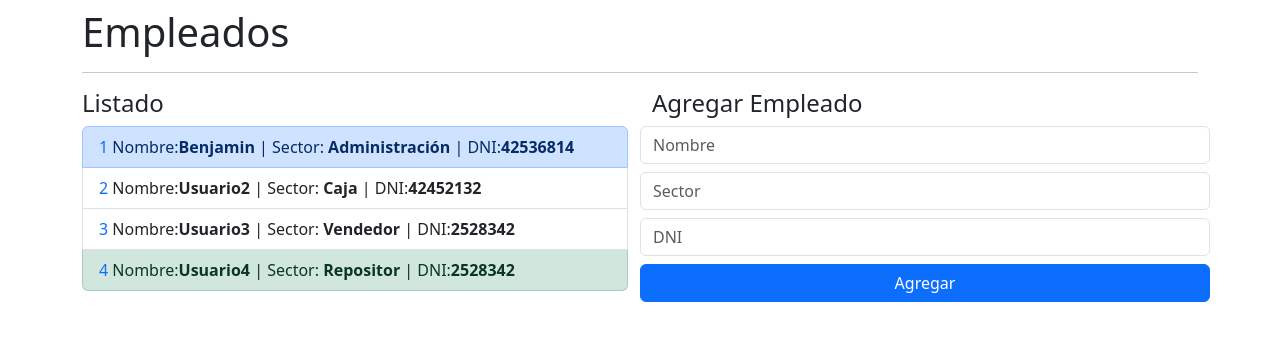
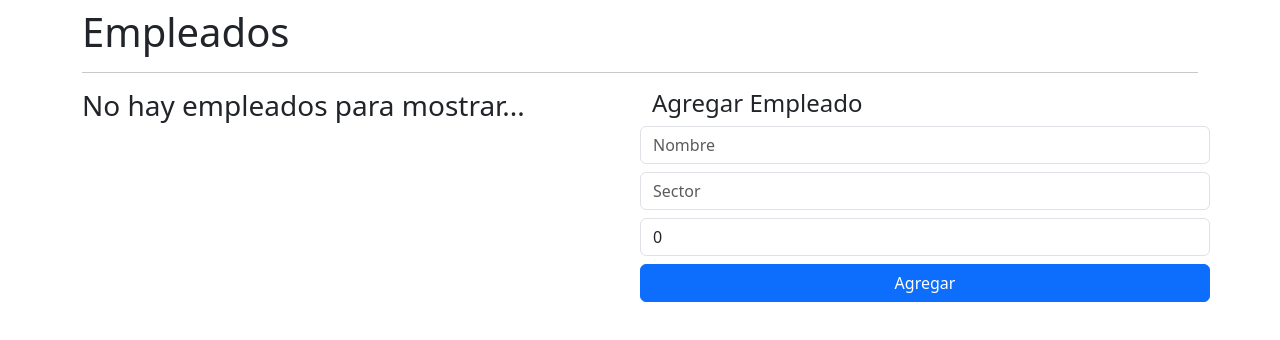
Before and after one commit to bbenjamin99/fh-angular, an Angular app in the folder 02-bases/: page / in a window 1280 px wide. Shown: the top 340 px of the page. Built offline with nearby package versions, Linux system fonts and the light colour scheme.

Commit message:
Finalizada seccion 5 de Angular

```diff
--- a/02-bases/package.json
+++ b/02-bases/package.json
@@ -21,6 +21,7 @@
     "bases": "file:",
     "rxjs": "~7.8.0",
     "tslib": "^2.3.0",
+    "uuid": "^10.0.0",
     "zone.js": "~0.14.3"
   },
   "devDependencies": {
@@ -28,6 +29,7 @@
     "@angular/cli": "^18.1.3",
     "@angular/compiler-cli": "^18.1.0",
     "@types/jasmine": "~5.1.0",
+    "@types/uuid": "^10.0.0",
     "jasmine-core": "~5.1.0",
     "karma": "~6.4.0",
     "karma-chrome-launcher": "~3.2.0",
--- a/02-bases/src/app/employees/components/add-employ/add-employ.component.html
+++ b/02-bases/src/app/employees/components/add-employ/add-employ.component.html
@@ -1,8 +1,11 @@
 <h4>Agregar Empleado</h4>
-<form class="row">
-    <input type="text" class="form-control mb-2" placeholder="Nombre">
-    <input type="text" class="form-control mb-2" placeholder="Sector">
-    <input type="number" class="form-control mb-2" placeholder="DNI">
+<form class="row" (ngSubmit)="emitEmploy()">
+
+    <input type="text" name="nombre"  [(ngModel)]="employ.nombre" class="form-control mb-2" placeholder="Nombre">
+    <input type="text" name="sector"  [(ngModel)]="employ.sector" class="form-control mb-2" placeholder="Sector">
+    <input type="number" name="dni" [(ngModel)]="employ.dni"  class="form-control mb-2" placeholder="DNI">
 
     <button class="btn btn-primary" type="submit">Agregar</button>
+
+    <!-- <pre>{{employ | json}}</pre> -->
 </form>
--- a/02-bases/src/app/employees/components/add-employ/add-employ.component.ts
+++ b/02-bases/src/app/employees/components/add-employ/add-employ.component.ts
@@ -1,4 +1,5 @@
-import { Component } from "@angular/core";
+import { Component, EventEmitter, Output } from "@angular/core";
+import { Employ } from "../../interfaces/employ.interface";
 
 
 
@@ -10,6 +11,22 @@ import { Component } from "@angular/core";
 
 export class AddEmployComponent{
 
+    @Output()
+    public onNewEmploy : EventEmitter<Employ> = new EventEmitter();
+
+    public employ : Employ = {
+        nombre:"",
+        sector: "",
+        dni: 0,
+    }
+
+    emitEmploy():void{
+        if(this.employ.nombre.length === 0) return;
+
+        this.onNewEmploy.emit(this.employ);
+
+        this.employ = {nombre: '', sector: '', dni:0}
+    }
 
 
 }
--- a/02-bases/src/app/employees/components/list/list-employees.component.html
+++ b/02-bases/src/app/employees/components/list/list-employees.component.html
@@ -1,19 +1,30 @@
-<h4>Listado</h4>
+
+    <h3 *ngIf="listEmployees.length == 0 ; else employs" >No hay empleados para mostrar...</h3>
+  <ng-template #employs>
+    <h4>Listado de empleados</h4>
 
     <ul class="list-group">
+
 
         <li *ngFor="let employ of listEmployees;
         let i = index;
         let isLast = last;
         let isFirst = first"
-        class="list-group-item"
+        class="list-group-item d-flex justify-content-between align-items-center"
         [ngClass]="{ 'list-group-item-success' : isLast,'list-group-item-primary' : isFirst }">
+
+        <div>
 
          <span class="text-primary">{{i + 1 }}</span>
        <span> Nombre:</span> <Strong>{{employ.nombre}} </Strong> |
        <span> Sector: </span> <Strong>{{employ.sector}} </Strong> |
        <span>DNI:</span><Strong>{{employ.dni}}</Strong>
 
+      </div>
+
+       <button class="btn btn-danger flex justify-between" (click)="deleteEmployById(employ.id)">X</button>
+
       </li>
+    </ul>
 
-    </ul>
+  </ng-template>
--- a/02-bases/src/app/employees/components/list/list-employees.component.ts
+++ b/02-bases/src/app/employees/components/list/list-employees.component.ts
@@ -1,5 +1,6 @@
-import { Component, Input } from "@angular/core";
+import { Component, EventEmitter, Input, Output } from "@angular/core";
 import { Employ } from "../../interfaces/employ.interface";
+import { EmployeesService } from "../../services/employees.service";
 
 
 @Component({
@@ -15,4 +16,22 @@ export class ListEmployeesComponent {
       nombre: "Benjamin", sector: "Administración", dni: 42536814
     }];
 
+    @Output()
+    public onDelete : EventEmitter<string> = new EventEmitter();
+
+    deleteEmployById(id? : string):void {
+      if(!id)return;
+      //TODO: Emitir el ID del empleado
+        this.onDelete.emit(id);
+
+    }
+
+    public noHayResultado(): boolean{
+      if(this.listEmployees.length =0) {
+        return true;
+      } else {
+         return false;
+      }
+    }
+
 }
--- a/02-bases/src/app/employees/employees.module.ts
+++ b/02-bases/src/app/employees/employees.module.ts
@@ -5,6 +5,7 @@ import { MainPageComponent } from './pages/main-page.component';
 
 import { AddEmployComponent } from './components/add-employ/add-employ.component';
 import { ListEmployeesComponent } from './components/list/list-employees.component';
+import { FormsModule } from '@angular/forms';
 
 
 
@@ -19,7 +20,8 @@ import { ListEmployeesComponent } from './components/list/list-employees.compone
 
   ],
   imports: [
-    CommonModule
+    CommonModule,
+    FormsModule
   ]
 })
 export class EmployeesModule { }
--- a/02-bases/src/app/employees/interfaces/employ.interface.ts
+++ b/02-bases/src/app/employees/interfaces/employ.interface.ts
@@ -1,5 +1,6 @@
 
 export interface Employ {
+    id?: string,
     nombre: string,
     sector: string,
     dni: number,
--- a/02-bases/src/app/employees/pages/main-page.component.html
+++ b/02-bases/src/app/employees/pages/main-page.component.html
@@ -4,11 +4,13 @@
 
 <div class="row">
     <div class="col">
-        <list-employees [listEmployees]="employees"></list-employees>
+        <list-employees
+         (onDelete)="onDeleteEmploy($event)"
+         [listEmployees]="employees"></list-employees>
 </div>
 
     <div class="col">
 
-      <add-employ></add-employ>
+      <add-employ (onNewEmploy)="onNewEmploy($event)" ></add-employ>
     </div>
 </div>
--- a/02-bases/src/app/employees/pages/main-page.component.ts
+++ b/02-bases/src/app/employees/pages/main-page.component.ts
@@ -1,4 +1,5 @@
 import { Component } from "@angular/core";
+import { EmployeesService } from "../services/employees.service";
 import { Employ } from "../interfaces/employ.interface";
 
 
@@ -9,13 +10,20 @@ import { Employ } from "../interfaces/employ.interface";
 
 export class MainPageComponent {
 
-    public employees : Employ[] = [
-    {nombre: "Benjamin", sector: "Administración", dni: 42536814},
-    {nombre: "Usuario2", sector: "Caja", dni: 42452132},
-    {nombre: "Usuario3", sector: "Vendedor", dni: 2528342},
-    {nombre: "Usuario4", sector: "Repositor", dni: 2528342},
+  constructor( private employeesServices : EmployeesService){
+  }
 
-  ];
+  get employees() : Employ[] {
+    return [...this.employeesServices.employees];
+  }
+
+  onDeleteEmploy(id : string):void {
+    this.employeesServices.deleteEmployById(id);
+  }
+
+  onNewEmploy(employ : Employ): void{
+    this.employeesServices.addEmploy(employ);
+  }
 
 
 }
--- /dev/null
+++ b/02-bases/src/app/employees/services/employees.service.ts
@@ -0,0 +1,31 @@
+import { Injectable } from "@angular/core";
+import { Employ } from "../interfaces/employ.interface";
+import {v4 as uuid} from "uuid";
+
+@Injectable({providedIn: 'root'})
+
+
+export class EmployeesService {
+    public employees : Employ[] = [
+        // {id:uuid(), nombre: "Benjamin", sector: "Administración", dni: 42536814},
+        // {id:uuid(), nombre: "Usuario2", sector: "Caja", dni: 42452132},
+        // {id:uuid(), nombre: "Usuario3", sector: "Vendedor", dni: 2528342},
+        // {id:uuid(), nombre: "Usuario4", sector: "Repositor", dni: 2528342},
+
+      ];
+
+      addEmploy(employ : Employ ):void {
+
+        const newEmploy : Employ = { id: uuid(), ...employ}
+        this.employees.push(newEmploy);
+
+      }
+
+      // onDeleteEmploy(index : number){
+      //   this.employees.splice(index, 1);
+      // }
+
+      deleteEmployById(id: string) {
+         this.employees = this.employees.filter(employ => employ.id != id)
+      }
+}
```
Also changed, not shown: 1 other file (tests, documents, lock files or other folders).
